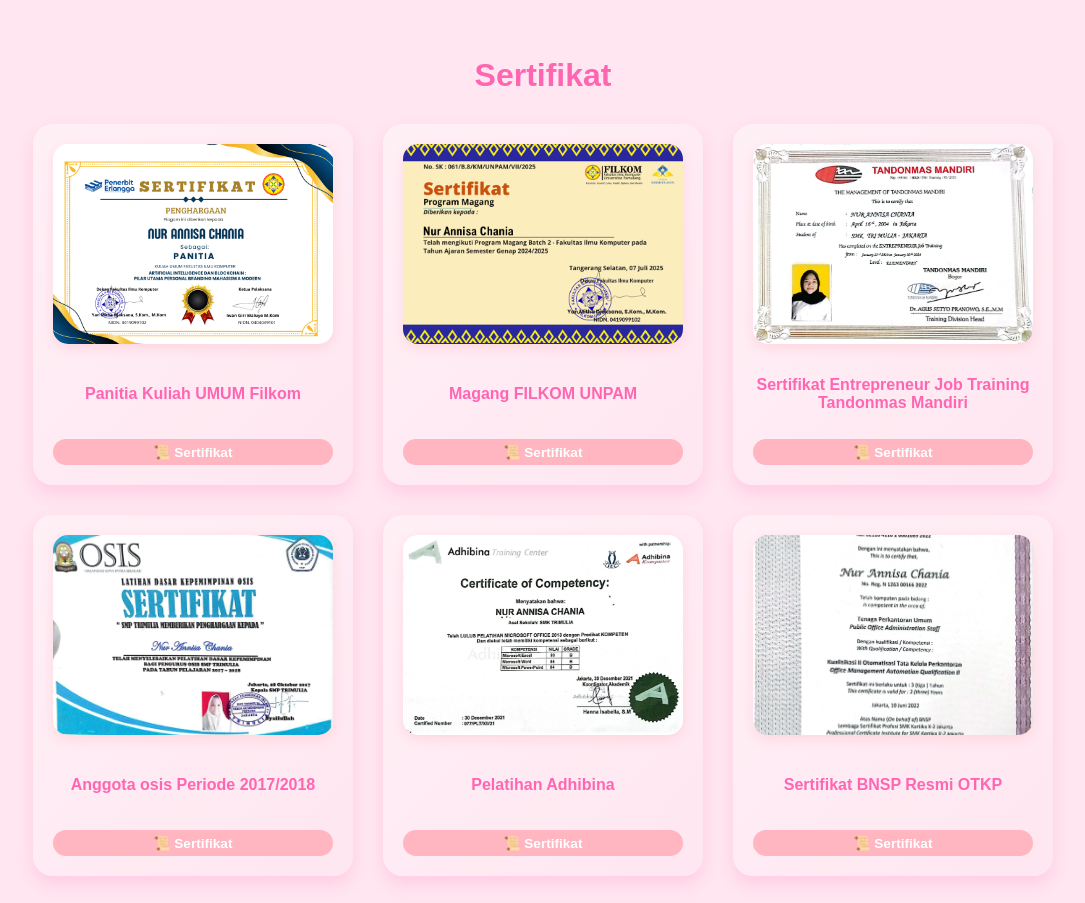
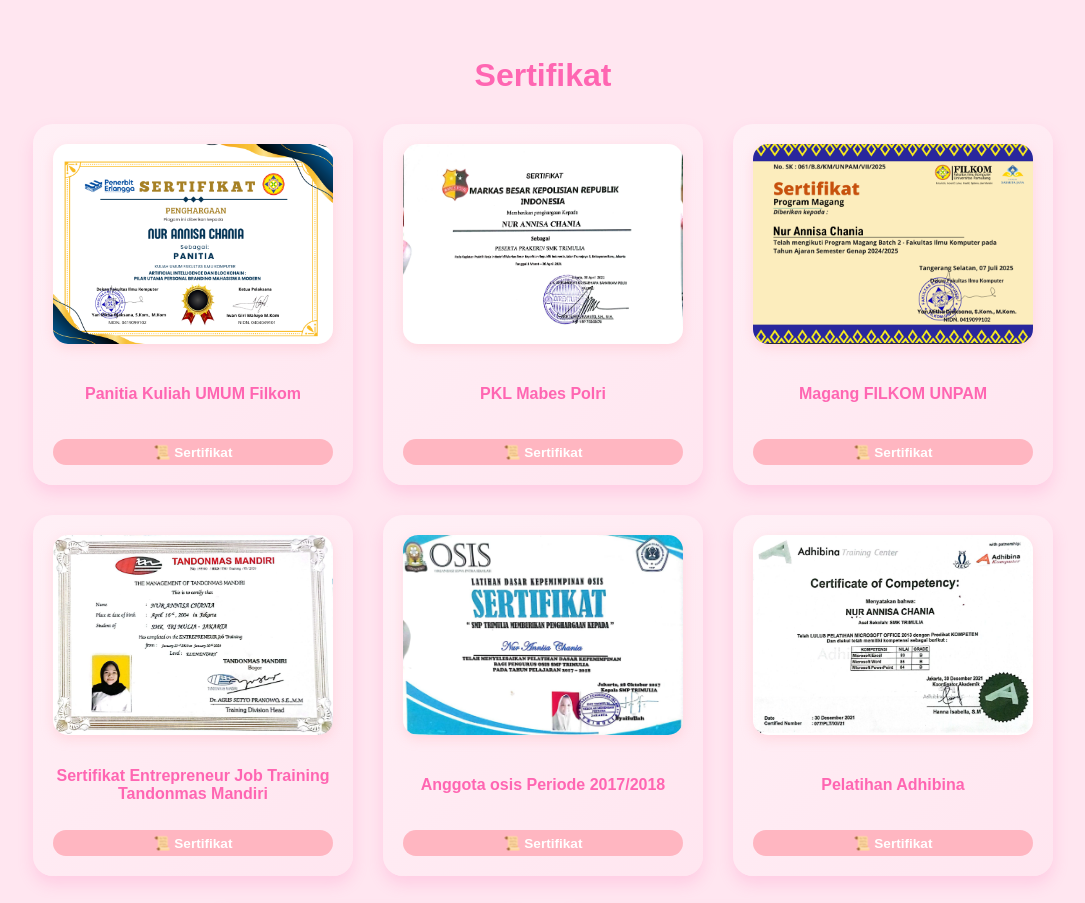
Before and after one commit to anisachania/portofolionuranisa, a plain HTML site: page index.html in a window 1280 px wide. Shown: the part 4340-5243 px from the top of the page, without its empty margins (97-1182 px from the left). Drawn offline with Linux system fonts and the light colour scheme.

Commit message:
Update index.html

```diff
--- a/index.html
+++ b/index.html
@@ -1365,6 +1365,17 @@
 
         <div class="certificate-card">
           <img
+            src="sertif mabes.jpeg"
+            alt="Sertifikat PKL Mabes Polri"
+            class="clickable-img"
+            data-index="16"
+          />
+          <h3>PKL Mabes Polri</h3>
+          <span class="certificate-badge">📜 Sertifikat</span>
+        </div>
+
+        <div class="certificate-card">
+          <img
             src="intern2.png"
             alt="Sertifikat Internship FILKOM UNPAM"
             class="clickable-img"
```
